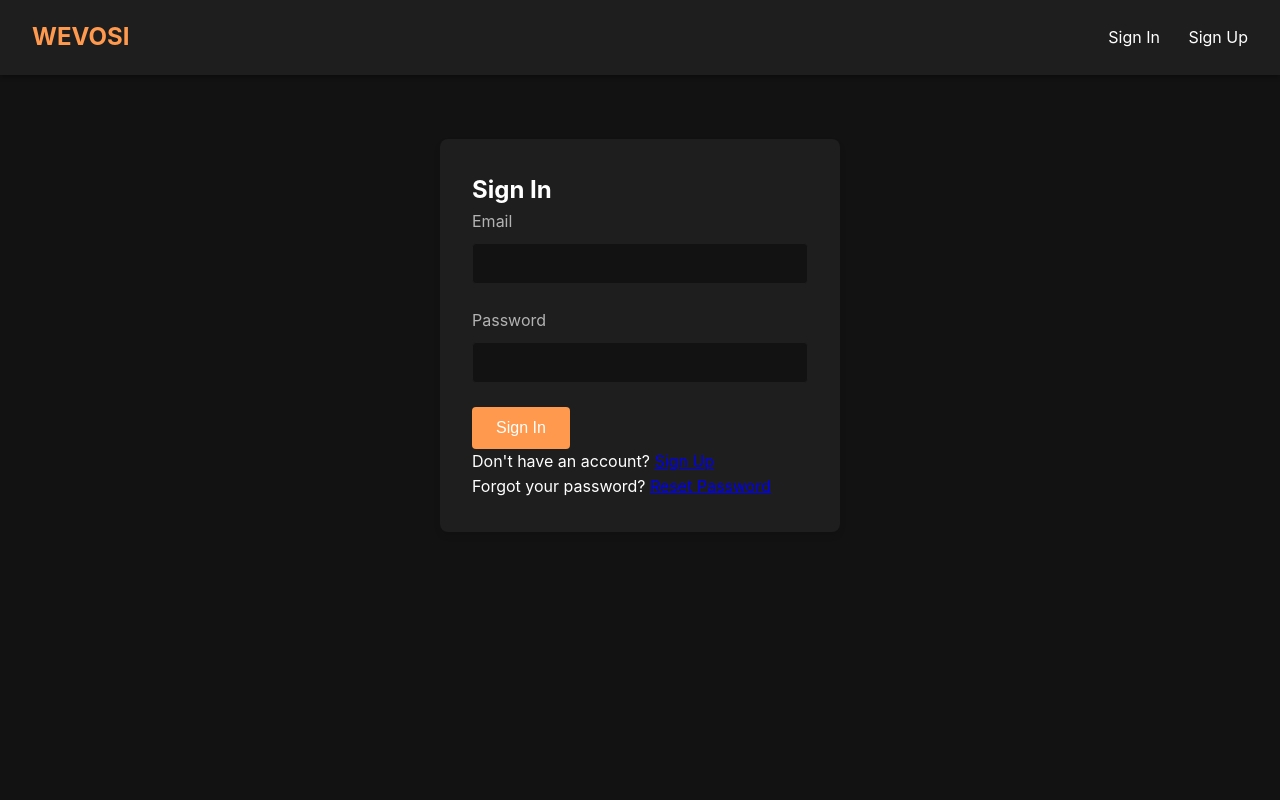
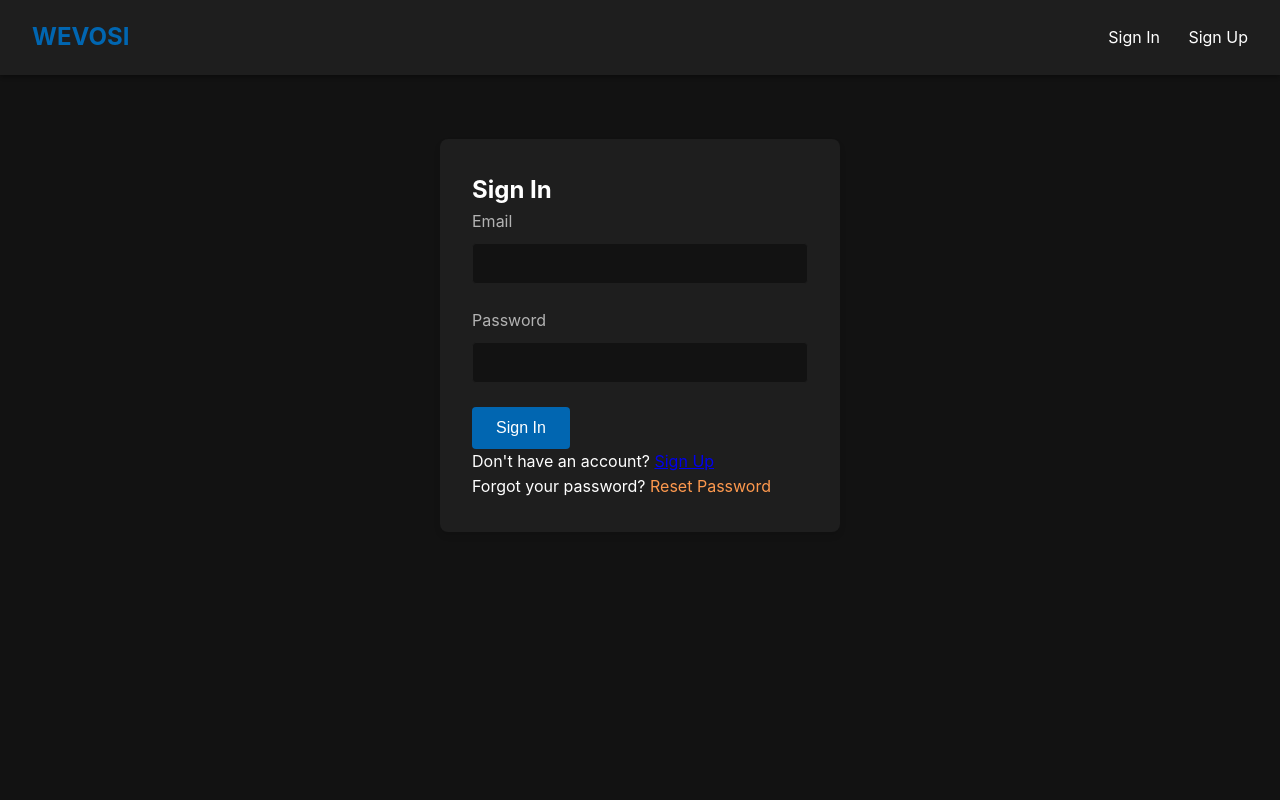
Before and after one commit to veewevosi/wevosi, a Flask app: page /login in a window 1280 px wide. Run offline with Flask 3, Linux system fonts and the light colour scheme.

```diff
--- a/static/css/base.css
+++ b/static/css/base.css
@@ -3,7 +3,7 @@
     --bg-secondary: #1e1e1e;
     --text-primary: #ffffff;
     --text-secondary: #b3b3b3;
-    --accent-color: #fe994e;
+    --accent-color: #0166b1;
     --error-color: #cf6679;
     --success-color: #03dac6;
 }
--- a/static/css/forms.css
+++ b/static/css/forms.css
@@ -254,6 +254,16 @@
     text-decoration: underline;
 }
 
+/* Reset Password link color for login page */
+.form-container p a[href="/reset_request"] {
+    color: #fe994e;
+    text-decoration: none;
+}
+
+.form-container p a[href="/reset_request"]:hover {
+    text-decoration: underline;
+}
+
 /* Welcome container styles */
 .welcome-container {
     text-align: center;
```
Also changed, not shown: static/js/properties.js (added, +23 -0 lines), templates/properties.html (+1 -23 lines).
